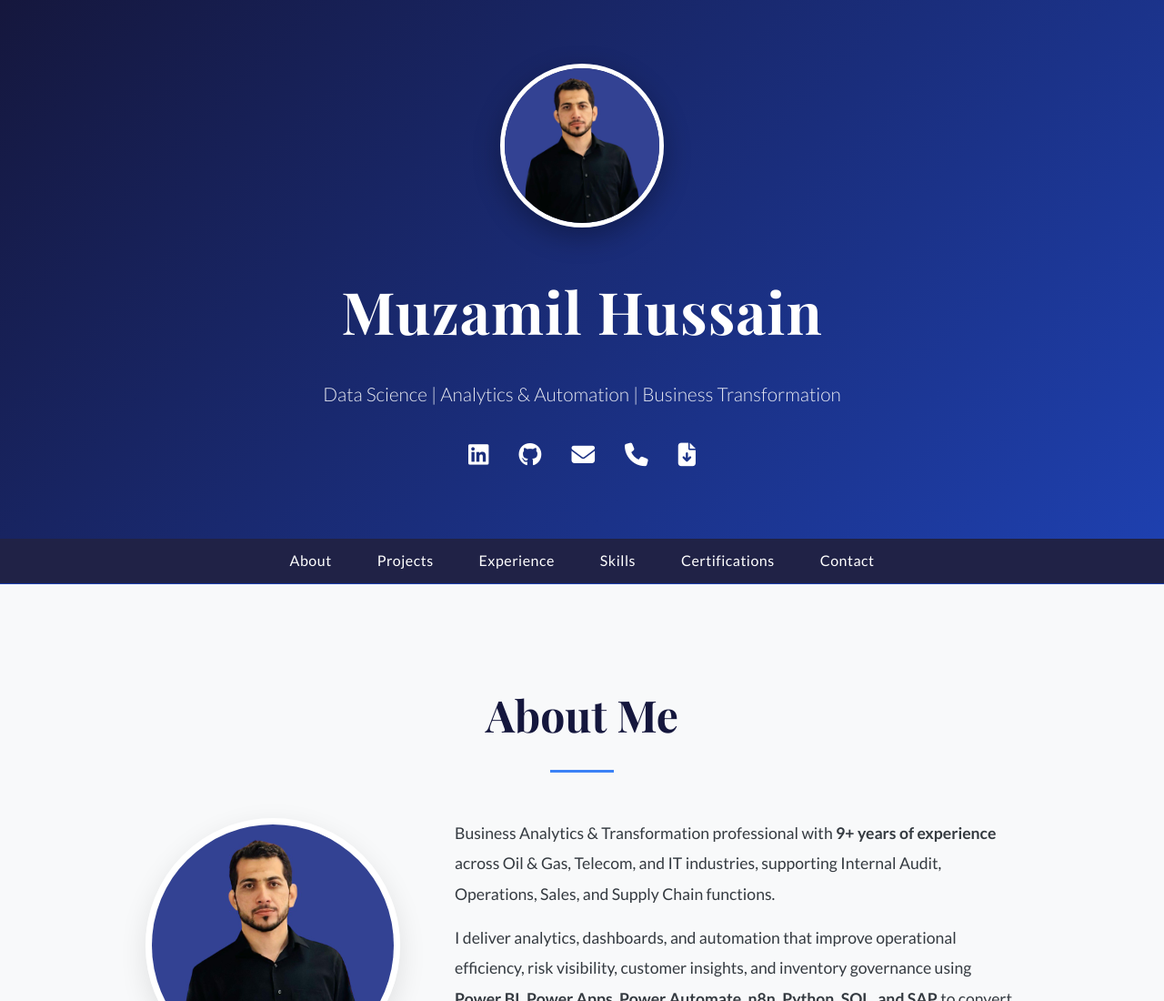
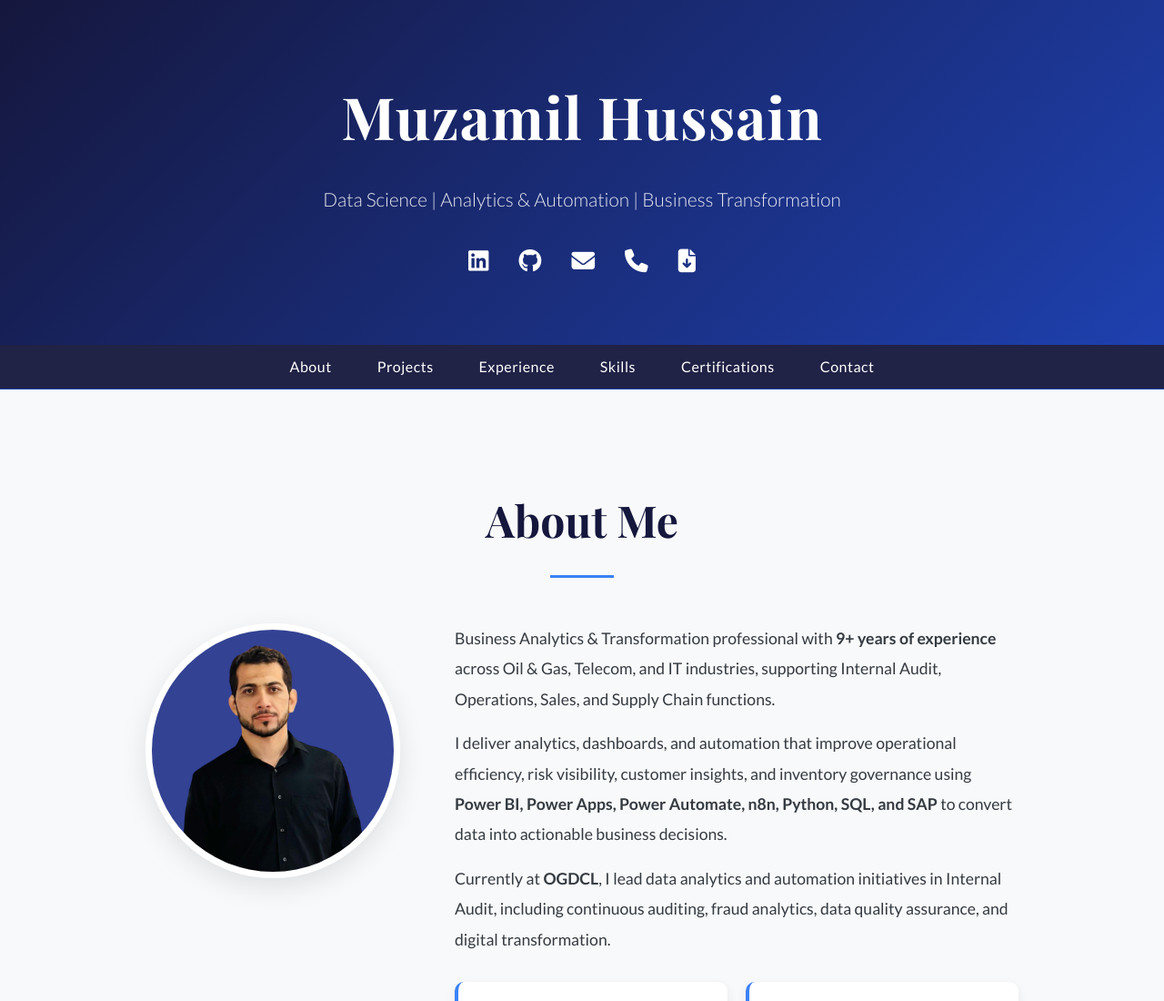
Before and after one commit to muzamilhussain512/muzamil_hussain512, a plain HTML site: page index.html in a window 1280 px wide. Shown: the top 1100 px of the page at 91% size. Drawn offline with nearby package versions, Linux system fonts and the light colour scheme.

Commit message:
Update index.html

```diff
--- a/index.html
+++ b/index.html
@@ -25,7 +25,6 @@
 <!-- HEADER SECTION -->
 <header>
     <div class="container">
-        <img src="assets/images/profile.jpg" alt="Muzamil Hussain" class="profile-photo-header">
         <h1>Muzamil Hussain</h1>
         <p>Data Science | Analytics & Automation | Business Transformation</p>
         <div class="social-links">
```
